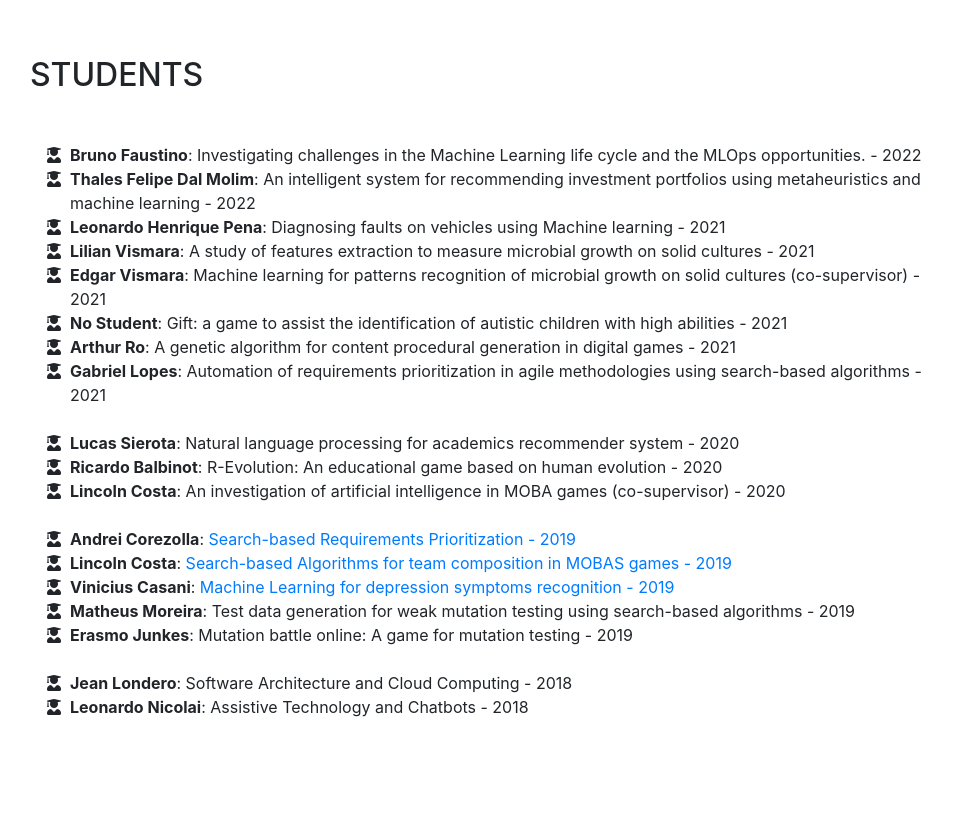
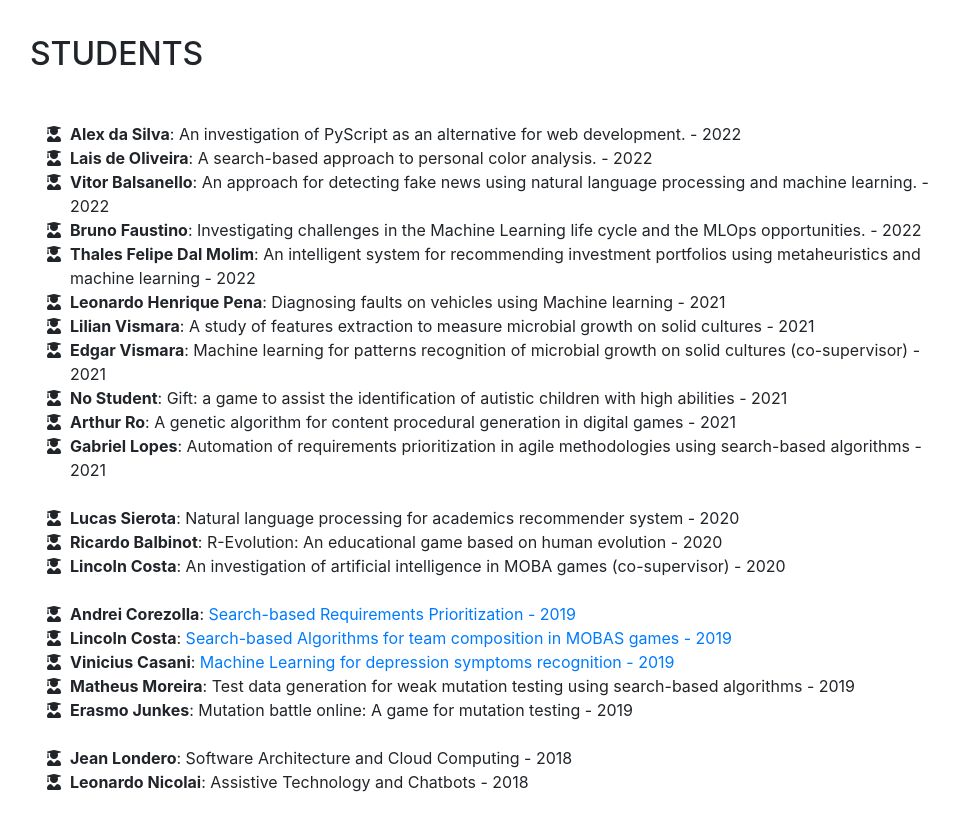
Before and after one commit to fcarlosmonteiro/fcarlosmonteiro.github.io, a website with bundled scripts: page index.html in a window 1280 px wide. Shown: the part 7840-8670 px from the top of the page, without its empty margins (290-1249 px from the left). Before the commit the page ends 8627 px from the top, so only its background shows below. Built offline with nearby package versions, Linux system fonts and the light colour scheme; a web font is replaced by a local one.

Commit message:
update students

```diff
--- a/index.html
+++ b/index.html
@@ -530,6 +530,15 @@
         <ul class="fa-ul mb-0">
           <li>
             <i class="fa-li fas fa-user-graduate"></i>
+            <b>Alex da Silva</b>: An investigation of PyScript as an alternative for web development. - 2022</li>
+          <li>
+            <i class="fa-li fas fa-user-graduate"></i>
+            <b>Lais de Oliveira</b>: A search-based approach to personal color analysis. - 2022</li>
+          <li>
+            <i class="fa-li fas fa-user-graduate"></i>
+            <b>Vitor Balsanello</b>: An approach for detecting fake news using natural language processing and machine learning. - 2022</li>
+          <li>
+            <i class="fa-li fas fa-user-graduate"></i>
             <b>Bruno Faustino</b>: Investigating challenges in the Machine Learning life cycle and the MLOps opportunities. - 2022</li>
           <li>
             <i class="fa-li fas fa-user-graduate"></i>
```
